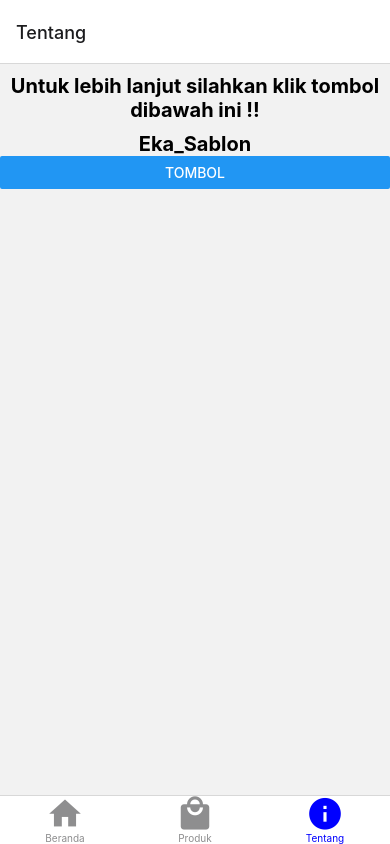
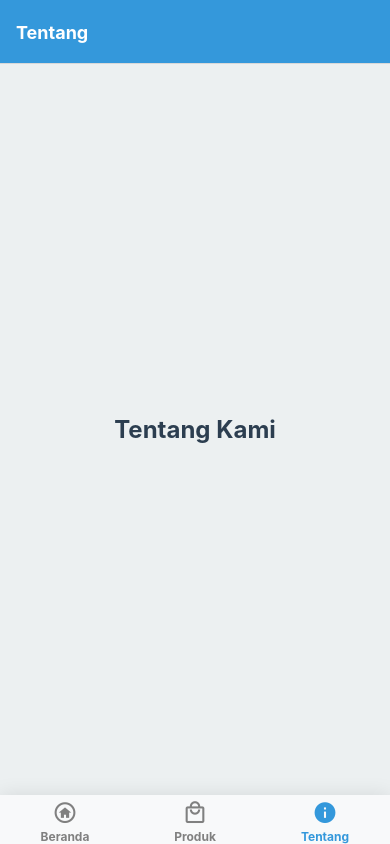
Before and after one commit to ekfebry/Eka-Sablon, a React Native app: screen /Tentang in a window 390 px wide. Built offline with nearby package versions, Linux system fonts and the light colour scheme.

Commit message:
Perubahan konponen pada produk.jsx

```diff
--- a/src/App.jsx
+++ b/src/App.jsx
@@ -2,63 +2,102 @@ import React from 'react';
 import {NavigationContainer} from '@react-navigation/native';
 import {createNativeStackNavigator} from '@react-navigation/native-stack';
 import {createBottomTabNavigator} from '@react-navigation/bottom-tabs';
-import Beranda from './screens/Beranda';
-import Tentang from './screens/Tentang';
-import Produk from './screens/Produk';
+import {View, Text, StyleSheet} from 'react-native';
 import Icon from 'react-native-vector-icons/MaterialCommunityIcons';
 
-const stack = createNativeStackNavigator();
-const Tabs = createBottomTabNavigator();
+// Komponen layar
+const Beranda = () => (
+  <View style={styles.screen}>
+    <Text style={styles.text}>Selamat datang di Beranda</Text>
+  </View>
+);
+
+const Produk = () => (
+  <View style={styles.screen}>
+    <Text style={styles.text}>Daftar Produk</Text>
+  </View>
+);
+
+const Tentang = () => (
+  <View style={styles.screen}>
+    <Text style={styles.text}>Tentang Kami</Text>
+  </View>
+);
+
+const Stack = createNativeStackNavigator();
+const Tab = createBottomTabNavigator();
 
 const MenuBawah = () => {
   return (
-    <Tabs.Navigator screenOptions={{tabBarActiveTintColor: 'blue'}}>
-      <Tabs.Screen
-        name="Beranda"
-        component={Beranda}
-        options={{
-          // eslint-disable-next-line react/no-unstable-nested-components
-          tabBarIcon: ({color, size}) => (
-            <Icon name="home" color={color} size={38} />
-          ),
-        }}
-      />
-      <Tabs.Screen
-        name="Produk"
-        component={Produk}
-        options={{
-          // eslint-disable-next-line react/no-unstable-nested-components
-          tabBarIcon: ({color, size}) => (
-            <Icon name="shopping" color={color} size={38} />
-          ),
-        }}
-      />
-      <Tabs.Screen
-        name="Tentang"
-        component={Tentang}
-        options={{
-          // eslint-disable-next-line react/no-unstable-nested-components
-          tabBarIcon: ({color, size}) => (
-            <Icon name="information" color={color} size={38} />
-          ),
-        }}
-      />
-    </Tabs.Navigator>
+    <Tab.Navigator
+      screenOptions={({route}) => ({
+        tabBarIcon: ({focused, color, size}) => {
+          let iconName;
+
+          if (route.name === 'Beranda') {
+            iconName = focused ? 'home-circle' : 'home-circle-outline';
+          } else if (route.name === 'Produk') {
+            iconName = focused ? 'shopping' : 'shopping-outline';
+          } else if (route.name === 'Tentang') {
+            iconName = focused ? 'information' : 'information-outline';
+          }
+
+          return <Icon name={iconName} size={size} color={color} />;
+        },
+        tabBarActiveTintColor: '#3498db',
+        tabBarInactiveTintColor: 'gray',
+        tabBarStyle: {
+          backgroundColor: '#f8f9fa',
+          borderTopWidth: 0,
+          elevation: 10,
+          shadowOpacity: 0.1,
+          shadowRadius: 20,
+        },
+        tabBarLabelStyle: {
+          fontSize: 12,
+          fontWeight: 'bold',
+        },
+        headerStyle: {
+          backgroundColor: '#3498db',
+        },
+        headerTintColor: '#fff',
+        headerTitleStyle: {
+          fontWeight: 'bold',
+        },
+      })}>
+      <Tab.Screen name="Beranda" component={Beranda} />
+      <Tab.Screen name="Produk" component={Produk} />
+      <Tab.Screen name="Tentang" component={Tentang} />
+    </Tab.Navigator>
   );
 };
 
 const App = () => {
   return (
     <NavigationContainer>
-      <stack.Navigator>
-        <stack.Screen
-          name="Tab"
+      <Stack.Navigator>
+        <Stack.Screen
+          name="Main"
           component={MenuBawah}
           options={{headerShown: false}}
         />
-      </stack.Navigator>
+      </Stack.Navigator>
     </NavigationContainer>
   );
 };
 
+const styles = StyleSheet.create({
+  screen: {
+    flex: 1,
+    justifyContent: 'center',
+    alignItems: 'center',
+    backgroundColor: '#ecf0f1',
+  },
+  text: {
+    fontSize: 24,
+    fontWeight: 'bold',
+    color: '#2c3e50',
+  },
+});
+
 export default App;
```
